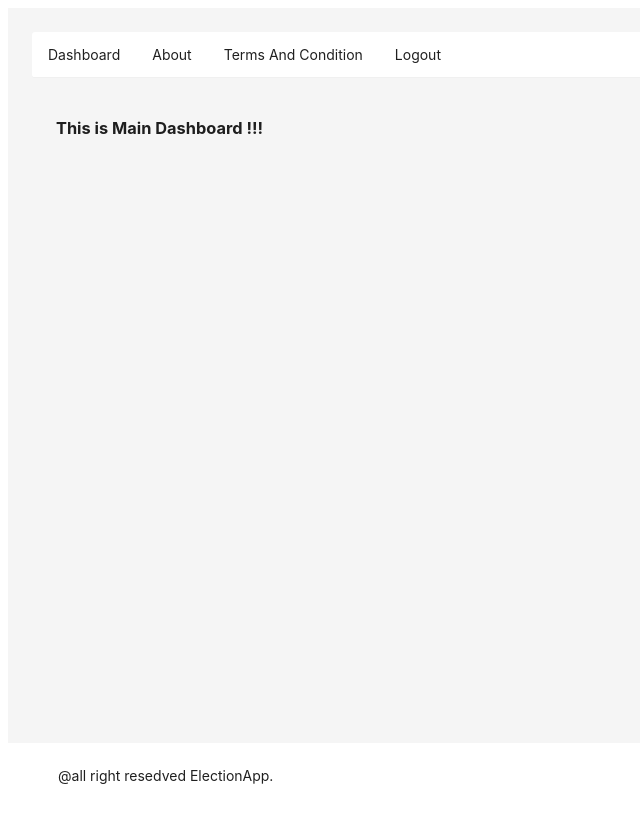
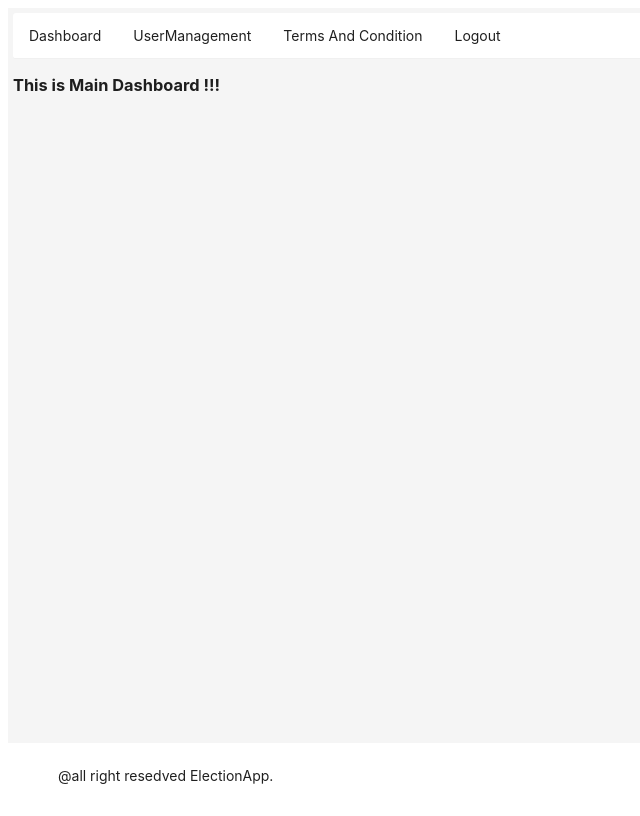
Before and after one commit to FullstackRakibul/electionApp, a React (Vite) app: page /#/login in a window 1280 px wide. Both pictures are taken after a click on the button "Login". Shown: the whole page, without its empty margins (0-640 px from the left). Built offline with nearby package versions, Linux system fonts and the light colour scheme.

Commit message:
usertype create form added

```diff
--- a/src/layouts/MainLayout/index.tsx
+++ b/src/layouts/MainLayout/index.tsx
@@ -14,16 +14,9 @@ const MainLayout: React.FC<MainLayoutProps> = ({ children }) => {
   return (
     <>
     <Layout style={{ minHeight: '100vh' }}>
-        <Layout style={{ padding: '24px 24px' }}>
+        <Layout style={{ padding: '5px 5px' }}>
           <MainHeader/>
-          <Content
-            style={{
-              padding: 24,
-              margin: 0,
-              minHeight: 280,
-
-            }}
-          >
+          <Content >
             {children}
           </Content>
         </Layout>
--- a/src/layouts/header/index.tsx
+++ b/src/layouts/header/index.tsx
@@ -16,7 +16,7 @@ const MainHeader = () => {
         style={{backgroundColor:'#fff' , borderRadius:'3px' , boxShadow:'5p%'}}
       >
         <Item key="/core/dashboard">Dashboard</Item>
-        <Item key="/core/about">About</Item>
+        <Item key="/core/UserManagement">UserManagement</Item>
         <Item key="/core/termsandcondition">Terms And Condition</Item>
         <Item key="/logout">Logout</Item>
       </Menu>
--- /dev/null
+++ b/src/pages/core/User/index.tsx
@@ -0,0 +1,56 @@
+import {Col, Row, Button, Form, Input, Select } from 'antd';
+
+const UserManagement = () => {
+  const [userTypeCreateForm] = Form.useForm();
+
+
+  const onFinish = (values: any) => {
+      console.log(values);
+  };
+  const onReset = () => {
+    userTypeCreateForm.resetFields();
+  };
+    const onFinishFailed = (errorInfo: any) => {
+    console.log('Failed:', errorInfo);
+  };
+
+  return (
+      <>
+         <section className="flex flex-row justify-center w-full px-4 mx-auto sm:px-6 lg:px-8">
+          <Row gutter={16} className="w-full">
+            <Col xs={24} md={16} lg={12} xl={8}>
+              <Form
+                form={userTypeCreateForm}
+                name="user-type-manage"
+                labelCol={{ span: 8 }}
+                wrapperCol={{ span: 16 }}
+                initialValues={{ remember: true }}
+                onFinish={onFinish}
+                onFinishFailed={onFinishFailed}
+                autoComplete="off"
+                className="p-6 bg-white rounded-lg shadow-md"
+              >
+                <Form.Item
+                  name="username"
+                  label="Username"
+                  rules={[{ required: true, message: 'Please input your username!' }]}
+                >
+                  <Input />
+                </Form.Item>
+                <Form.Item wrapperCol={{ offset: 8, span: 16 }}>
+                  <Button type="primary" htmlType="submit" className="mr-2">
+                    Submit
+                  </Button>
+                  <Button htmlType="button" onClick={onReset}>
+                    Reset
+                  </Button>
+                </Form.Item>
+              </Form>
+            </Col>
+          </Row>
+        </section>
+      </>
+  );
+}
+
+export default UserManagement
--- a/src/pages/core/about/index.tsx
+++ /dev/null
@@ -1,12 +0,0 @@
-
-const AboutPage = () => {
-  return (
-    <>
-      <h1 className="text-3xl font-bold underline">
-      Aboute Page
-      </h1>
-    </>
-  )
-}
-
-export default AboutPage
```
Also changed, not shown: src/pages/core/coreRoutes.tsx (+4 -4 lines).
